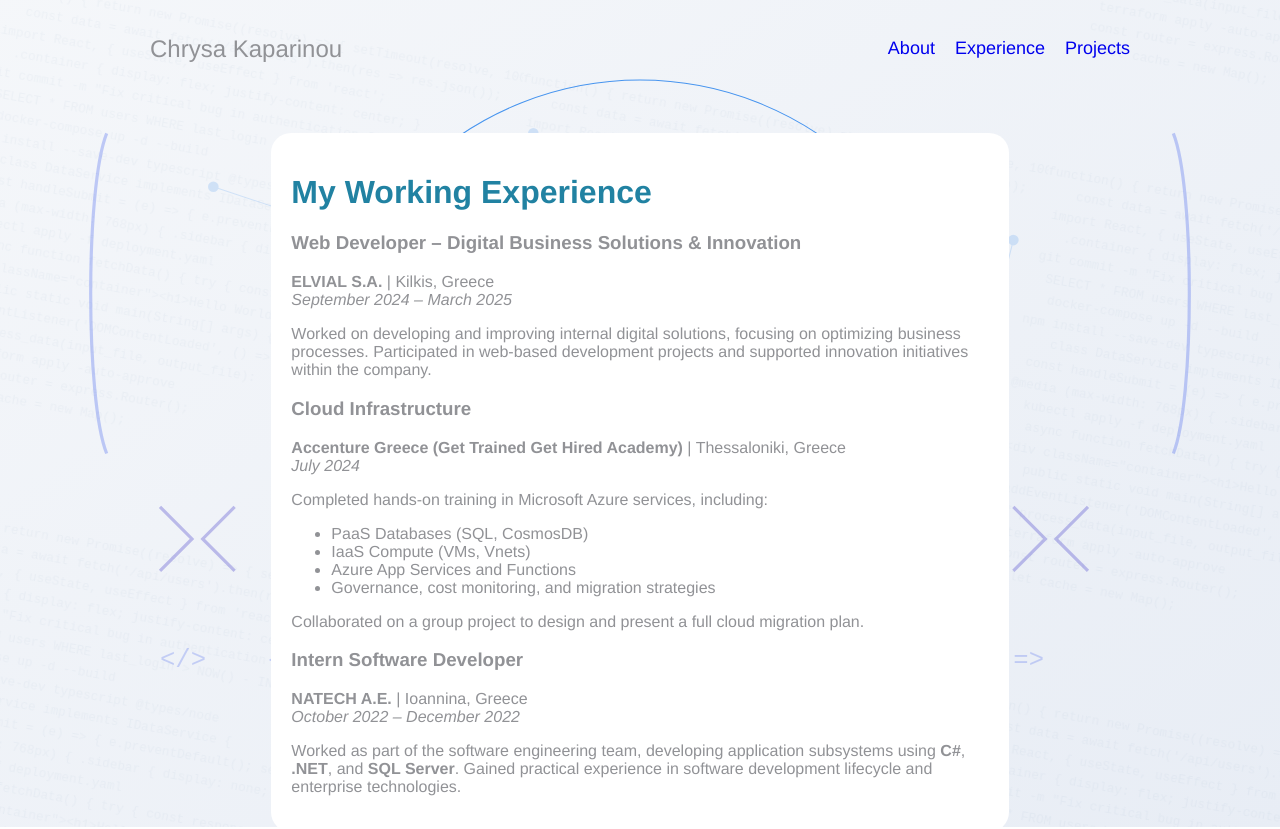
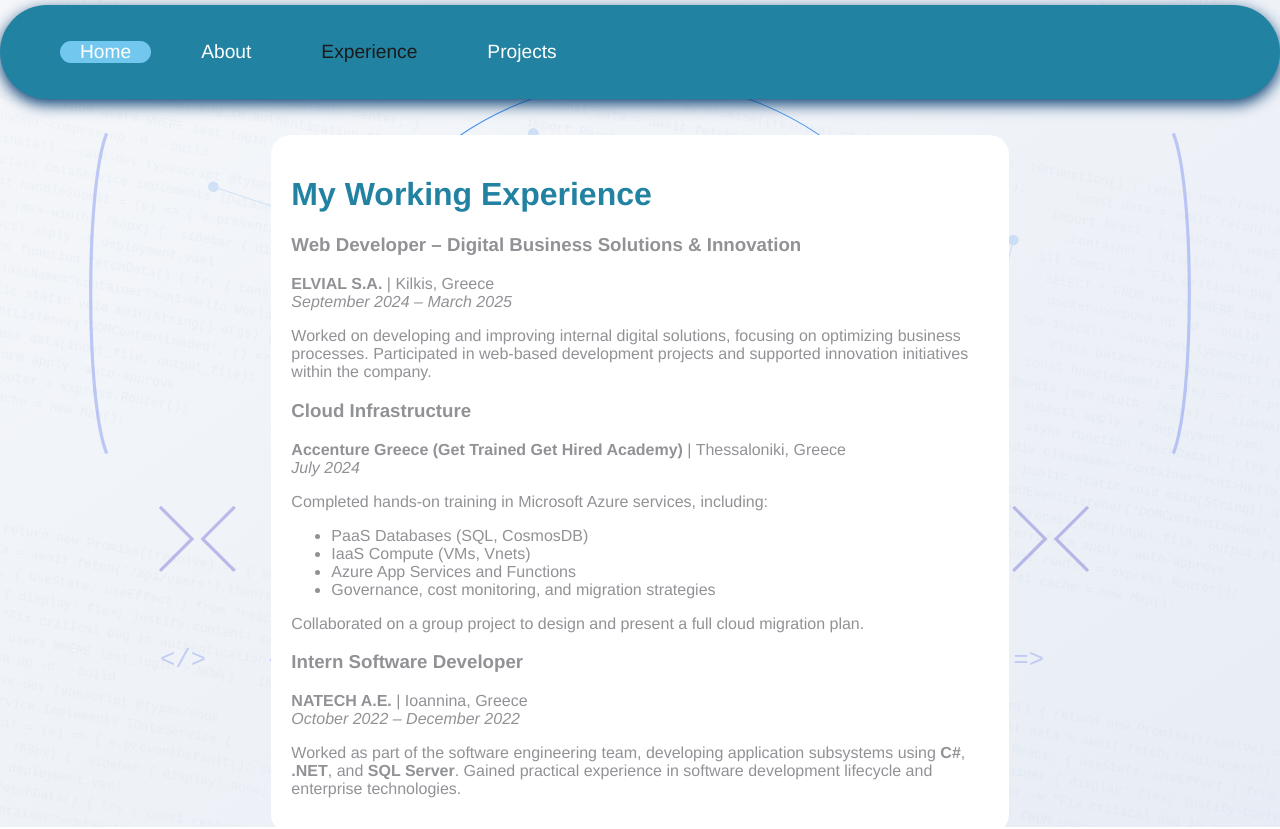
Before and after one commit to xrisakaparinou/chrysakap.github.io, a plain HTML site: page experience.html in a window 1280 px wide. Shown: the top 829 px of the page. Drawn offline with Linux system fonts and the light colour scheme.

Commit message:
change navbar

```diff
--- a/about.css
+++ b/about.css
@@ -28,34 +28,73 @@ body {
     flex-direction: column;
     width: 100%;
     margin: 0;
-    color: rgb(145, 146, 150);
 }
-#name{
-    font-size: x-large;
+
+.nav-cont{
+    position: relative;
+    background-color: #2182a2;
+    padding: 20px;
+    border-radius: 50px;
+    box-shadow: 0 5px 15px rgb(5, 61, 114);
+    margin-top: 5px;
+}
+
+.navbar{
+    position: relative;
+    display: flex;
+    gap:30px;
+}
+
+.navbar li{
+
+    list-style: none;
+    position: relative;
+}
+.navbar li a{
+
+    position: relative;
+    text-decoration: none;
+    color: white;
+    font-size: 1.2em;
+    padding: 10px 20px;
+    transition: 0.3s;
+    z-index: 2;
+}
+
+.navbar li.active a{
+    color: #1a1a1a;
+}
+
+.highlight {
+    position: absolute;
+    background: #72c7ee;
+    height: 100%;
+    width: 90px;
+    top:0;
+    border-radius: 30px;
+    transition: 0.3s;
+}
+
+.navbar li a::before {
+    content: '';
+    position: absolute;
+    bottom: -5px;
+    left: 50%;
+    transform: translateX(-50%);
+    width: 0;
+    height: 3px;
+    background: #72c7ee;
+    transition: 0.3s;
 
 }
-.navbar{
 
-    list-style-type: none;
-    align-items: center;
-    display:flex;
-    gap: 20px;
-    font-size: large;
-    color: rgb(145, 146, 150);
-
-}
-a {
-    text-decoration: none;
-
-}
-.nav-cont {
-    width: 100%;
-    display: flex;
-    justify-content: space-between;
-    align-items: center;
-    padding: 20px 150px;
+.navbar li:hover a::before {
+    width: 80%;
 }
 
+.navbar li.active a::before {
+    width: 0;
+}
 .about{
 
     display: flex;
@@ -85,3 +124,12 @@ h1{
 p{
     font-size: medium;
 }
+
+@keyframes glow-border{
+    0%{
+        box-shadow: 0 0 10px rgb(33, 131, 163) , 0 0 20px rgb(33, 131, 160);
+    }
+    100% {
+        box-shadow: 0 0 20px rgb(33, 131, 166) , 0 0 40px rgb(33, 131, 163);
+    }
+}
--- a/contact.css
+++ b/contact.css
@@ -28,32 +28,72 @@ body {
     flex-direction: column;
     width: 100%;
     margin: 0;
-    color: rgb(145, 146, 150);
 }
-#name{
-    font-size: x-large;
+
+.nav-cont{
+    position: relative;
+    background-color: #2182a2;
+    padding: 20px;
+    border-radius: 50px;
+    box-shadow: 0 5px 15px rgb(5, 61, 114);
+    margin-top: 5px;
+}
+
+.navbar{
+    position: relative;
+    display: flex;
+    gap:30px;
+}
+
+.navbar li{
+
+    list-style: none;
+    position: relative;
+}
+.navbar li a{
+
+    position: relative;
+    text-decoration: none;
+    color: white;
+    font-size: 1.2em;
+    padding: 10px 20px;
+    transition: 0.3s;
+    z-index: 2;
+}
+
+.navbar li.active a{
+    color: #1a1a1a;
+}
+
+.highlight {
+    position: absolute;
+    background: #72c7ee;
+    height: 100%;
+    width: 90px;
+    top:0;
+    border-radius: 30px;
+    transition: 0.3s;
+}
+
+.navbar li a::before {
+    content: '';
+    position: absolute;
+    bottom: -5px;
+    left: 50%;
+    transform: translateX(-50%);
+    width: 0;
+    height: 3px;
+    background: #72c7ee;
+    transition: 0.3s;
 
 }
-.navbar{
 
-    list-style-type: none;
-    align-items: center;
-    display:flex;
-    gap: 20px;
-    font-size: large;
-    color: rgb(145, 146, 150);
+.navbar li:hover a::before {
+    width: 80%;
+}
 
-}
-a {
-    text-decoration: none;
-
-}
-.nav-cont {
-    width: 100%;
-    display: flex;
-    justify-content: space-between;
-    align-items: center;
-    padding: 20px 150px;
+.navbar li.active a::before {
+    width: 0;
 }
 
 .info{
@@ -117,3 +157,12 @@ a {
 
     border-radius: 100px;
 } */
+
+@keyframes glow-border{
+    0%{
+        box-shadow: 0 0 10px rgb(33, 131, 163) , 0 0 20px rgb(33, 131, 160);
+    }
+    100% {
+        box-shadow: 0 0 20px rgb(33, 131, 166) , 0 0 40px rgb(33, 131, 163);
+    }
+}
--- a/experience.css
+++ b/experience.css
@@ -28,34 +28,73 @@ body {
     flex-direction: column;
     width: 100%;
     margin: 0;
-    color: rgb(145, 146, 150);
 }
-#name{
-    font-size: x-large;
+
+.nav-cont{
+    position: relative;
+    background-color: #2182a2;
+    padding: 20px;
+    border-radius: 50px;
+    box-shadow: 0 5px 15px rgb(5, 61, 114);
+    margin-top: 5px;
+}
+
+.navbar{
+    position: relative;
+    display: flex;
+    gap:30px;
+}
+
+.navbar li{
+
+    list-style: none;
+    position: relative;
+}
+.navbar li a{
+
+    position: relative;
+    text-decoration: none;
+    color: white;
+    font-size: 1.2em;
+    padding: 10px 20px;
+    transition: 0.3s;
+    z-index: 2;
+}
+
+.navbar li.active a{
+    color: #1a1a1a;
+}
+
+.highlight {
+    position: absolute;
+    background: #72c7ee;
+    height: 100%;
+    width: 90px;
+    top:0;
+    border-radius: 30px;
+    transition: 0.3s;
+}
+
+.navbar li a::before {
+    content: '';
+    position: absolute;
+    bottom: -5px;
+    left: 50%;
+    transform: translateX(-50%);
+    width: 0;
+    height: 3px;
+    background: #72c7ee;
+    transition: 0.3s;
 
 }
-.navbar{
 
-    list-style-type: none;
-    align-items: center;
-    display:flex;
-    gap: 20px;
-    font-size: large;
-    color: rgb(145, 146, 150);
-
-}
-a {
-    text-decoration: none;
-
-}
-.nav-cont {
-    width: 100%;
-    display: flex;
-    justify-content: space-between;
-    align-items: center;
-    padding: 20px 150px;
+.navbar li:hover a::before {
+    width: 80%;
 }
 
+.navbar li.active a::before {
+    width: 0;
+}
 .experience{
 
     display: flex;
@@ -82,3 +121,13 @@ h1,h2{
 
     color: #2182a2;
 }
+
+
+@keyframes glow-border{
+    0%{
+        box-shadow: 0 0 10px rgb(33, 131, 163) , 0 0 20px rgb(33, 131, 160);
+    }
+    100% {
+        box-shadow: 0 0 20px rgb(33, 131, 166) , 0 0 40px rgb(33, 131, 163);
+    }
+}
--- a/experience.html
+++ b/experience.html
@@ -15,10 +15,12 @@
     <div class="content">
 
       <nav class="nav-cont">
-            <div id="name">Chrysa Kaparinou</div>
+
         <ul class="navbar">
+            <div class="highlight"></div>
+            <li><a href="index.html" id="home">Home</a></li>
             <li><a href="about.html" id="about">About</a></li>
-                <li><a href="#experience" id="experience">Experience</a></li>
+            <li class="active"><a href="experience.html" id="experience">Experience</a></li>
             <li><a href="#projects" id="projects">Projects</a></li>
         </ul>
 
@@ -75,7 +77,7 @@
                 </ul>
             </div>
         </div>
-
+        <script src="script.js"></script>
 
 
     </div>
--- /dev/null
+++ b/script.js
@@ -0,0 +1,41 @@
+const navigation = document.querySelector('.navbar');
+const highlight = document.querySelector('.highlight');
+const items = document.querySelectorAll('.navbar li');
+
+//set initial position for highlight
+highlight.style.width = items[0].offsetWidth + 'px';
+highlight.style.left= items[0].offsetLeft + 'px';
+
+items.forEach((item, index) => {
+    item.addEventListener('click',(e) =>{
+        // e.preventDefault();
+        items.forEach(el => el.classList.remove('active'));
+        item.classList.add('active');
+        highlight.style.width = item.offsetWidth + 'px';
+        highlight.style.left= item.offsetLeft + 'px';
+    });
+    item.addEventListener('mouseenter', () => {
+        if (!item.classList.contains('active')) {
+            const hoverWidth = item.offsetWidth * 0.8;
+            const hoverLeft = item.offsetLeft + item.offsetWidth * 0.1;
+
+            highlight.style.width = hoverWidth + 'px';
+            highlight.style.left = hoverLeft + 'px';
+        }
+    });
+    item.addEventListener('mouseleave', () => {
+        const activeItem = document.querySelector('.navbar li.active');
+        highlight.style.width = activeItem.offsetWidth + 'px';
+        highlight.style.left = activeItem.offsetLeft + 'px';
+
+    });
+
+});
+
+//handle window resize
+window.addEventListener('resize', () =>{
+    const activeItem = document.querySelector('.navbar li.active');
+    highlight.style.width = activeItem.offsetWidth + 'px';
+    highlight.style.left = activeItem.offsetLeft + 'px';
+
+});
--- a/style.css
+++ b/style.css
@@ -29,7 +29,72 @@ body {
     margin: 0;
 }
 
+.nav-cont{
+    position: relative;
+    background-color: #2182a2;
+    padding: 20px;
+    border-radius: 50px;
+    box-shadow: 0 5px 15px rgb(5, 61, 114);
+    margin-top: 5px;
+}
+
 .navbar{
+    position: relative;
+    display: flex;
+    gap:30px;
+}
+
+.navbar li{
+
+    list-style: none;
+    position: relative;
+}
+.navbar li a{
+
+    position: relative;
+    text-decoration: none;
+    color: white;
+    font-size: 1.2em;
+    padding: 10px 20px;
+    transition: 0.3s;
+    z-index: 2;
+}
+
+.navbar li.active a{
+    color: #1a1a1a;
+}
+
+.highlight {
+    position: absolute;
+    background: #72c7ee;
+    height: 100%;
+    width: 90px;
+    top:0;
+    border-radius: 30px;
+    transition: 0.3s;
+}
+
+.navbar li a::before {
+    content: '';
+    position: absolute;
+    bottom: -5px;
+    left: 50%;
+    transform: translateX(-50%);
+    width: 0;
+    height: 3px;
+    background: #72c7ee;
+    transition: 0.3s;
+
+}
+
+.navbar li:hover a::before {
+    width: 80%;
+}
+
+.navbar li.active a::before {
+    width: 0;
+}
+/* .navbar{
 
     list-style-type: none;
     align-items: center;
@@ -55,13 +120,7 @@ a {
     background-color: #2182a2;
     margin-top: 10px;
     color: white;
-}
-
-#name{
-    font-size: x-large;
-
-}
-
+} */
 .profil{
     display: flex;
     flex-grow: 1;
@@ -77,11 +136,6 @@ a {
     width: 250px;
 }
 
-/* img{
-    width: 100%;
-    height: 100%;
-    border-radius:100%;
-} */
 .myphoto{
 
     position: relative;
```
Also changed, not shown: about.html (+4 -6 lines), contact.html (+5 -5 lines), index.html (+4 -2 lines). Lines whose indentation alone changed are shown as unchanged.
